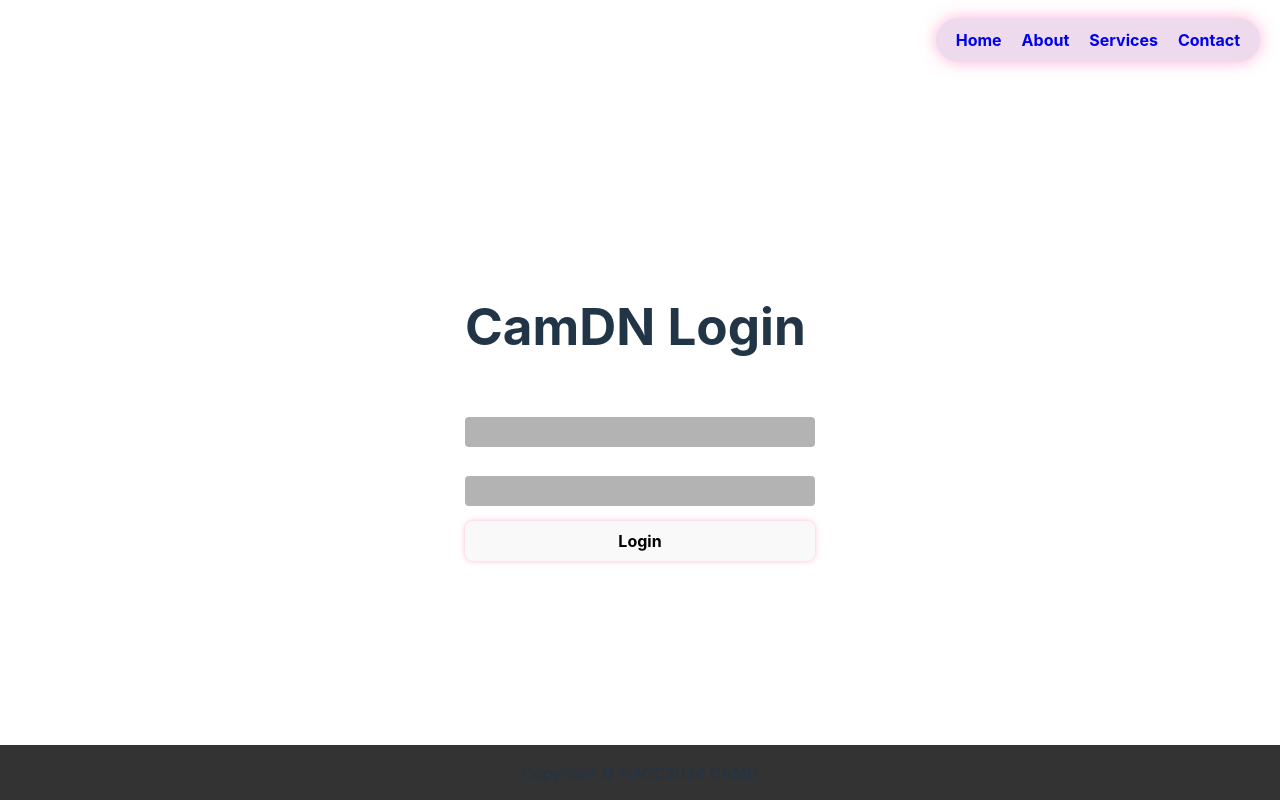
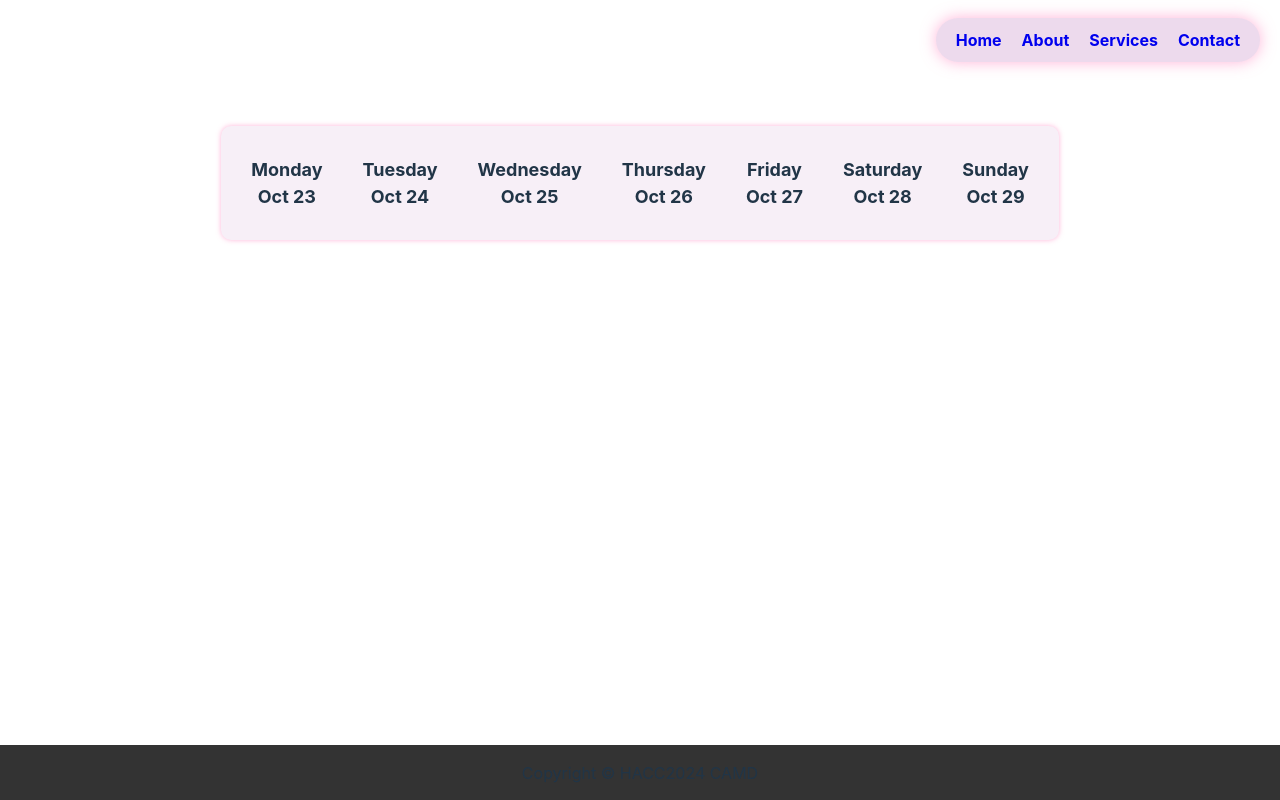
Before and after one commit to HACC2024/Lei-of-Digital-Learning, a React (Vite) app in the folder client/: page / in a window 1280 px wide. Built offline with nearby package versions, Linux system fonts and the light colour scheme; no server answers.

Commit message:
Weekly calender view, temp placeholder just trying to make progress, TODO; test event display and layout for placeholder

```diff
--- a/client/src/App.tsx
+++ b/client/src/App.tsx
@@ -2,6 +2,7 @@ import { useEffect } from "react";
 import "./App.css";
 
 import Login from "./components/Login.tsx";
+import Home from "./components/Home.tsx";
 
 function App() {
 
@@ -22,7 +23,8 @@ function App() {
   return (
     <>
       <div className="main-content">
-        <Login />
+        {/* <Login /> */}
+        <Home />
       </div>
     </>
   );
--- /dev/null
+++ b/client/src/components/Home.tsx
@@ -0,0 +1,64 @@
+import { useState, useEffect } from 'react';
+import './css/Home.css';
+
+const Home = () => {
+  const [events, setEvents] = useState([]);
+  const [selectedDay, setSelectedDay] = useState<string | null>(null);
+
+  useEffect(() => {
+    const testEvents = [
+      {
+        id: 1,
+        title: 'Walk-in Session - Community Center',
+        description: 'Get assistance from a Digital Navigator.',
+        date: 'October 25, 2024',
+        time: '10:00 AM - 12:00 PM',
+        location: 'Honolulu Library',
+      },
+      {
+        id: 2,
+        title: 'Digital Skills Workshop',
+        description: 'Learn essential computer skills in a free workshop.',
+        date: 'October 26, 2024',
+        time: '2:00 PM - 4:00 PM',
+        location: 'Maui Community Center',
+      },
+    ];
+    setEvents(testEvents);
+  }, []);
+
+  const days = [
+    { name: 'Monday', date: 'Oct 23' },
+    { name: 'Tuesday', date: 'Oct 24' },
+    { name: 'Wednesday', date: 'Oct 25' },
+    { name: 'Thursday', date: 'Oct 26' },
+    { name: 'Friday', date: 'Oct 27' },
+    { name: 'Saturday', date: 'Oct 28' },
+    { name: 'Sunday', date: 'Oct 29' },
+  ];
+
+  const toggleDaySelection = (dayName: string) => {
+    setSelectedDay((prevSelectedDay) => (prevSelectedDay === dayName ? null : dayName));
+  };
+
+  return (
+    <div className="home-container">
+      <nav className="weekly-calender">
+        <ul>
+        {days.map((day) => (
+            <li
+              key={day.name}
+              onClick={() => toggleDaySelection(day.name)}
+              className={selectedDay === day.name ? 'selected' : ''}
+            >
+              <div>{day.name}</div>
+              <div>{day.date}</div>
+            </li>
+          ))}
+        </ul>
+      </nav>
+    </div>
+  );
+};
+
+export default Home;
--- /dev/null
+++ b/client/src/components/css/Home.css
@@ -0,0 +1,40 @@
+/* Home Component Styles */
+.home-container {
+  padding: 20px;
+  display: flex;
+  flex-direction: column;
+  align-items: center;
+  gap: 30px;
+}
+
+.weekly-calender {
+  font-weight: bold;
+}
+
+.weekly-calender ul {
+  display: flex;
+}
+
+.weekly-calender li {
+  cursor: pointer;
+  padding: 10px;
+  margin: 10px;
+  font-size: 18px;
+  transition: background-color 0.3s ease, box-shadow 0.3s ease;
+}
+
+.weekly-calender li.selected {
+  background-color: rgba(100, 1, 100, 0.226);
+  box-shadow: 0 0 5px rgba(255, 105, 180, 0.5);
+  border-radius: 10px;
+}
+
+@media (max-width: 768px) {
+  .announcements {
+    width: 90%;
+  }
+
+  .events-grid {
+    grid-template-columns: 1fr;
+  }
+}
--- a/client/src/index.css
+++ b/client/src/index.css
@@ -20,6 +20,12 @@ a {
 }
 a:hover {
   transform: scale(1.1);
+}
+
+ul{
+  list-style-type: none;
+  padding: 0;
+  margin: 0;
 }
 
 body {
@@ -50,7 +56,6 @@ inside of the respective file/componenet. */
   display: flex;
   flex-direction: column;
   align-items: center;
-  justify-content: center;
 }
 
 /* Reinforcing placement to ensure no weirdness */
@@ -79,6 +84,18 @@ button {
   transition: box-shadow 0.3s ease-in-out;
 }
 
+nav {
+  padding: 10px;
+  font-size: 16px;
+  margin-top: 10px;
+  background-color: rgba(128, 0, 128, 0.062);
+  box-shadow: 0 0 5px rgba(255, 105, 180, 0.5);
+  border: none;
+  border-radius: 10px;
+  font-weight: bold;
+  font-family: inherit;
+}
+
 button:hover {
   box-shadow: 0 0 20px rgba(255, 105, 180, 0.5);
 }
```
